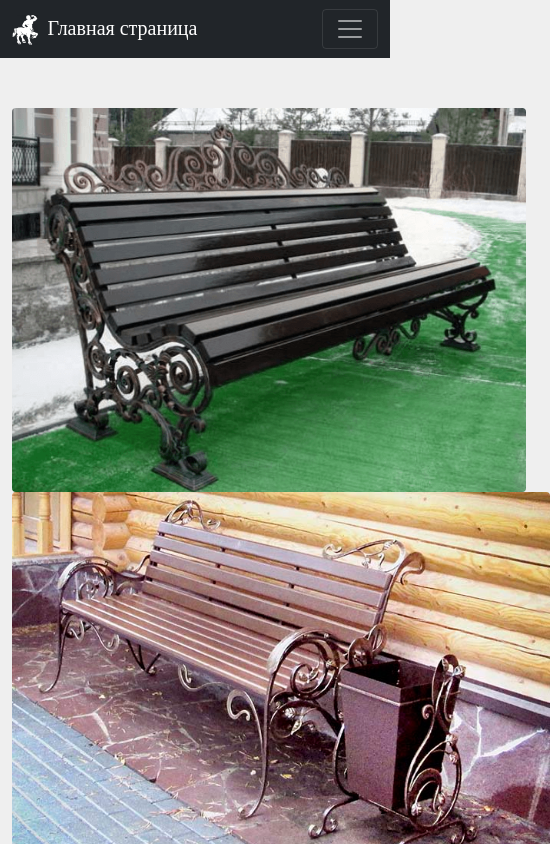
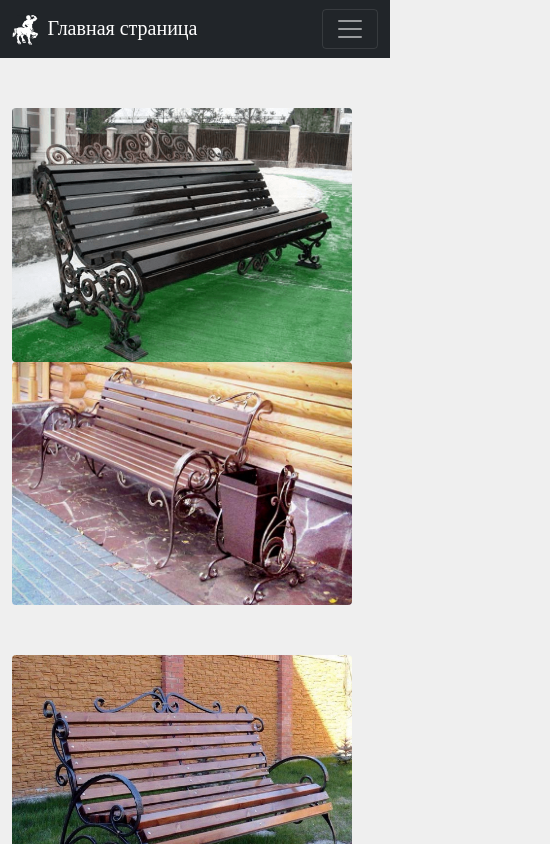
Before and after one commit to KitNikit/Blacksmith, a Next.js app: page /lavki in a window 390 px wide. Shown: the top 844 px of the page, 550 px wide, since content can reach past the window. Built offline with nearby package versions, Linux system fonts and the light colour scheme; a web font is replaced by a local one.

Commit message:
img size

```diff
--- a/styles/App.scss
+++ b/styles/App.scss
@@ -88,9 +88,17 @@ body {
 	margin-bottom: 50px;
 }
 
-.galeryImg {
-	max-height: 384px;
+@media (min-width: 601px) {
+	.galeryImg {
+		max-height: 384px;
+	}
 }
+@media (max-width: 600px) {
+	.galeryImg {
+		max-width: 340px;
+	}
+}
+
 .zoom {
 	height: 100%;
 	width: 100%;
```
